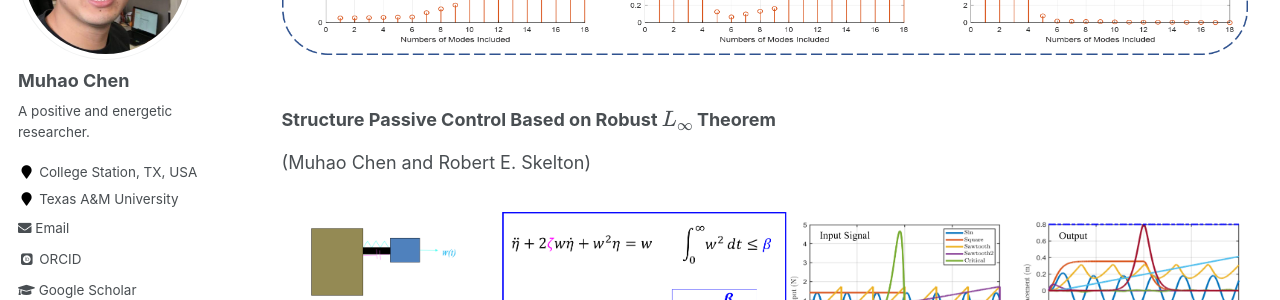
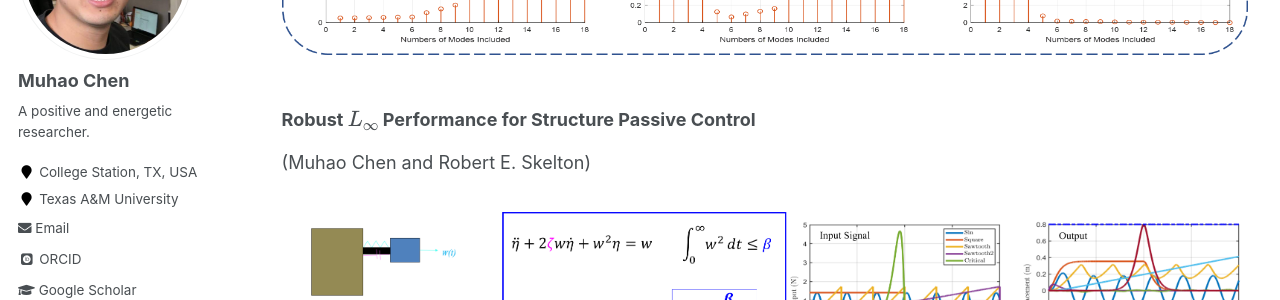
Before and after one commit to Muhao-Chen/muhao-chen.github.io, a Jekyll site: the page built from _pages/research.md, in a window 1280 px wide and 900 px high, scrolled down 3849 px. Shown: the part 151-451 px from the top of the window. Built offline with Jekyll 4.4.1, drawn with Linux system fonts in a browser that asks for light colours; some web fonts are replaced; formulas are drawn with MathJax 3.

Commit message:
Update research.md

```diff
--- a/_pages/research.md
+++ b/_pages/research.md
@@ -154,7 +154,7 @@ All my research mainly focuses on three topics: 1) Integrating Structure and Con
 <figure><img src="{{ site.url }}/images/rffi/model_error.png" width="800"/></figure>
 
 
-### Structure Passive Control Based on Robust $L_{\infty}$ Theorem
+###  Robust $L_{\infty}$ Performance for Structure Passive Control
 <!-- (with Dr. Robert E. Skelton) -->
 (Muhao Chen and Robert E. Skelton)
 
```
